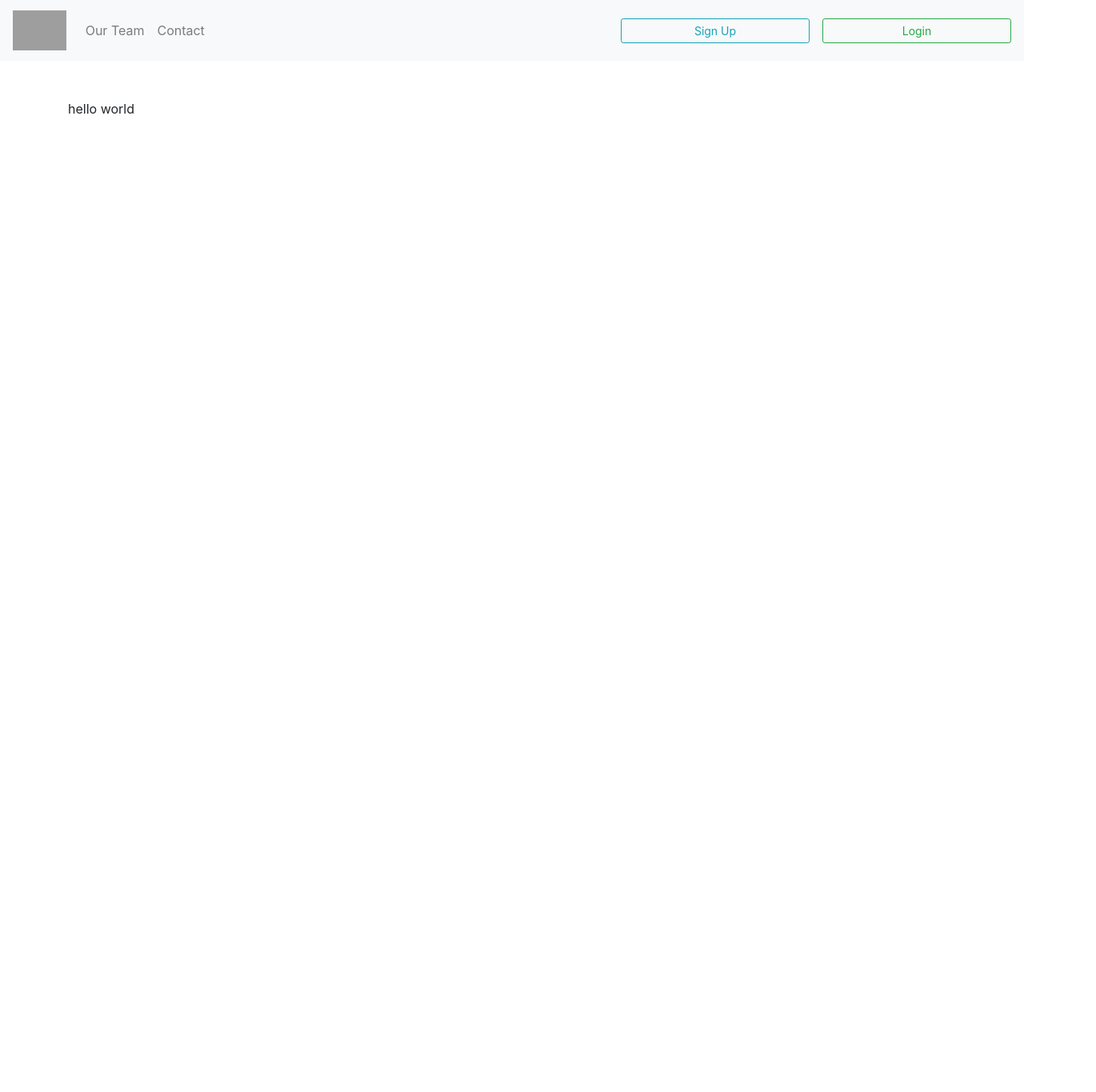
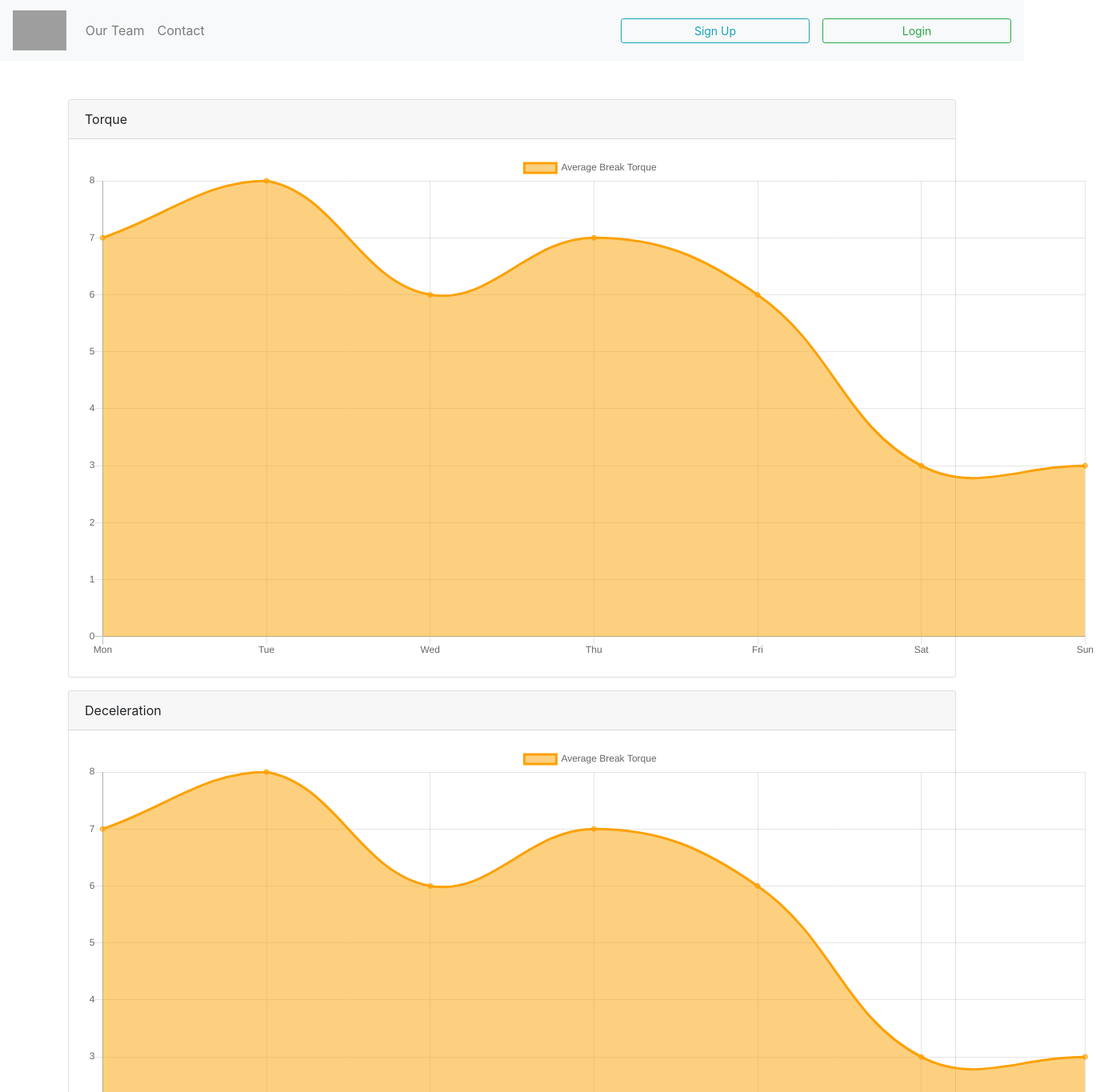
Before and after one commit to sdevalapurkar/smart-brake-monitor, a Next.js app: page /dashboard in a window 1280 px wide. Shown: the top 1365 px of the page at 80% size, 1370 px wide, since content can reach past the window. Before the commit the page ends 800 px from the top, so only its background shows below. Built offline with nearby package versions, Linux system fonts and the light colour scheme; grey boxes are pictures that could not be loaded.

Commit message:
Make Graph component and update dashboard to use it
In collaboration with Shreyas

```diff
--- a/components/dashboard/Graph.jsx
+++ b/components/dashboard/Graph.jsx
@@ -1,24 +1,11 @@
-import React, {Component} from 'react';
+import { Line } from 'react-chartjs-2';
 
-
-class Number extends Component {
-    constructor(props) {
-        super(props);
-
-        this.state = {
-
-        };
-    }
-
-    render() {
-        // <Line data={this.getDataGraph1()} options={this.getOptionsGraph1()} />
-        return (
-            <div>
-                hello world
-            </div>
-        );
-    }
-
+function Graph(props) {
+    return (
+        <div>
+            <Line data={props.data} options={props.options} />
+        </div>
+    );
 }
 
-export default Number;
+export default Graph;
--- a/pages/dashboard.js
+++ b/pages/dashboard.js
@@ -1,9 +1,9 @@
 import React, { Component } from 'react';
 import NavbarBootstrap from '../components/NavbarBootstrap';
 import Container from 'react-bootstrap/Container';
+import Card from 'react-bootstrap/Card';
 import Row from 'react-bootstrap/Row';
 import Col from 'react-bootstrap/Col';
-import { Line } from 'react-chartjs-2';
 import Graph from '../components/dashboard/Graph'
 import axios from 'axios';
 import Router from 'next/router';
@@ -18,6 +18,24 @@ class Dashboard extends Component {
         this.state = {
             isAuthenticated: false,
             name: '',
+            data: {
+               labels: ['Mon', 'Tue', 'Wed', 'Thu', 'Fri', 'Sat', 'Sun'],
+               datasets: [{
+                   label: 'Average Break Torque',
+                   backgroundColor: 'rgba(252, 161, 3, 0.5)',
+                   borderColor: 'rgb(252, 161, 3)',
+                   data: [7,8,6,7,6,3,3]
+               }]
+           },
+           options: {
+               scales: {
+                   yAxes: [{
+                       ticks: {
+                           beginAtZero: true
+                       }
+                   }]
+               }
+           }
         };
     }
 
@@ -34,32 +52,8 @@ class Dashboard extends Component {
         }
     }
 
-    getDataGraph1 = () => {
-        return {
-            labels: ['Mon', 'Tue', 'Wed', 'Thu', 'Fri', 'Sat', 'Sun'],
-            datasets: [{
-                label: 'Average Break Torque',
-                backgroundColor: 'rgba(255, 99, 132, 0.5)',
-                borderColor: 'rgb(255, 99, 132)',
-                data: [7,8,6,7,6,3,3]
-            }]
-        }
-    }
-
-    getOptionsGraph1 = () => {
-        return {
-            scales: {
-                yAxes: [{
-                    ticks: {
-                        beginAtZero: true
-                    }
-                }]
-            }
-        }
-    }
-
     render() {
-        const { isAuthenticated, name } = this.state;
+        const { isAuthenticated, name, data, options } = this.state;
 
         return (
             <div>
@@ -74,16 +68,36 @@ class Dashboard extends Component {
                     name={name}
                 />
                 <Container className="my-5">
-                    <Row>
-                        <Col>
-                            {
-
-                            // <Line data={this.getDataGraph1()} options={this.getOptionsGraph1()} />
-                        }
-
-                            <Graph />
-                        </Col>
-                    </Row>
+                    <Card>
+                        <Card.Header>
+                            Torque
+                        </Card.Header>
+                        <Card.Body>
+                            <Row>
+                                <Col>
+                                    <Graph
+                                        data={data}
+                                        options={options}
+                                    />
+                                </Col>
+                            </Row>
+                        </Card.Body>
+                    </Card>
+                    <Card className="mt-3">
+                        <Card.Header>
+                            Deceleration
+                        </Card.Header>
+                        <Card.Body>
+                            <Row>
+                                <Col>
+                                    <Graph
+                                        data={data}
+                                        options={options}
+                                    />
+                                </Col>
+                            </Row>
+                        </Card.Body>
+                    </Card>
                 </Container>
             </div>
         )
```
